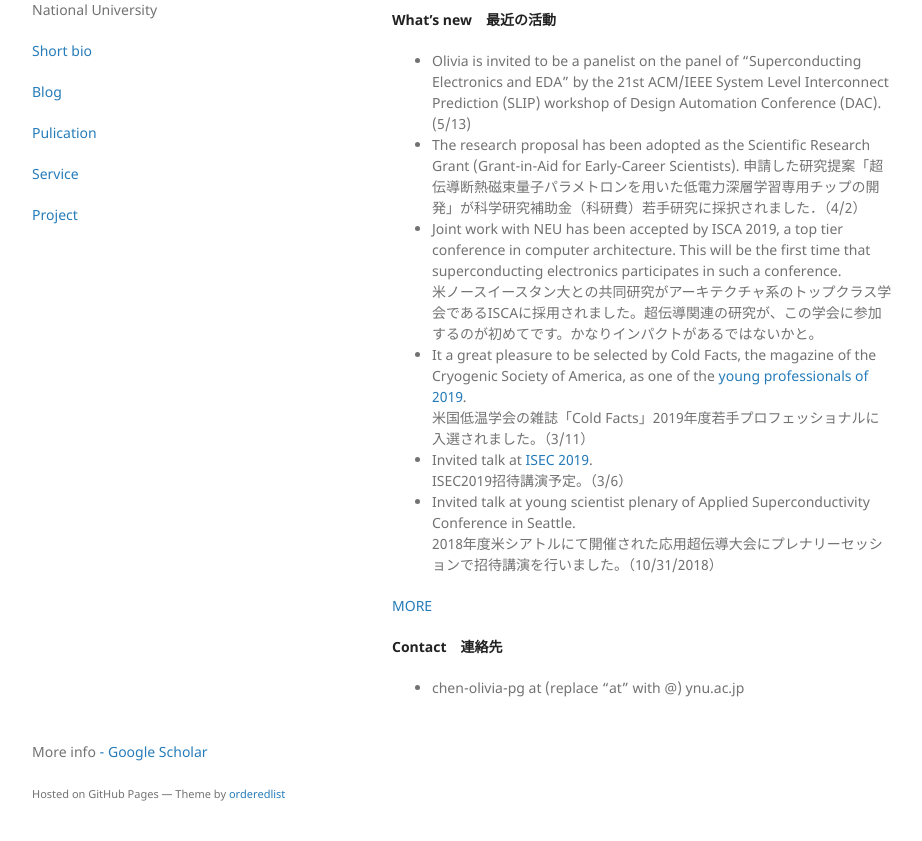
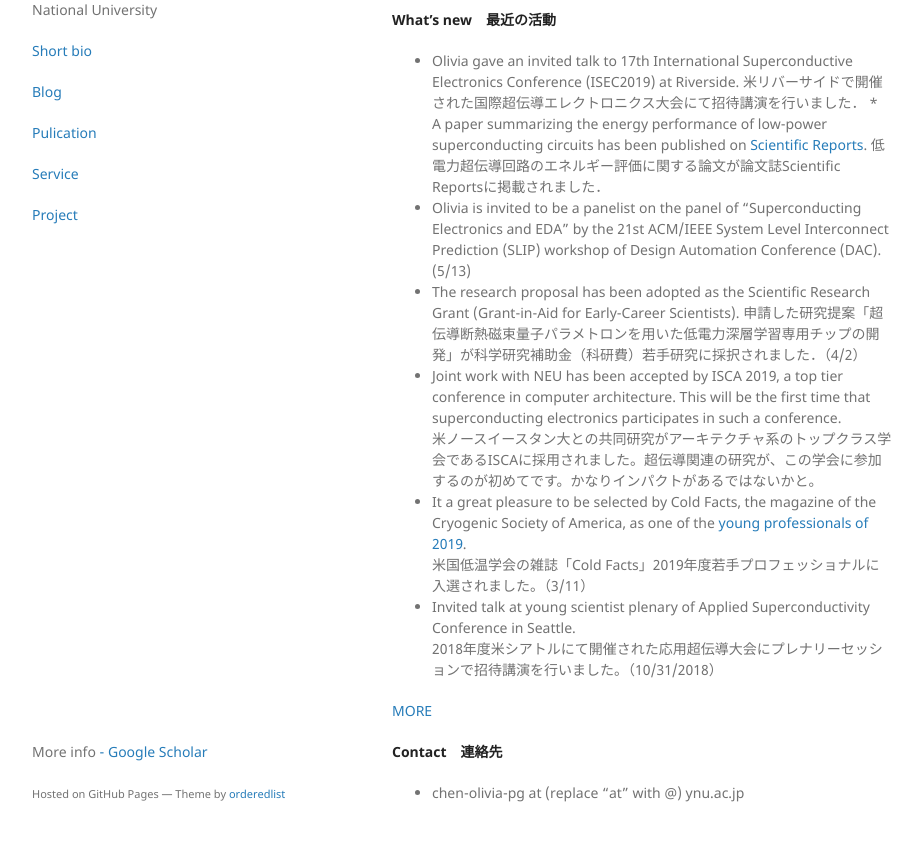
Before and after one commit to OC-sudo/homepage, a Jekyll site: the page built from index.md, in a window 1280 px wide and 1151 px high. Shown: the part 278-1119 px from the top of the window, without its empty margins (178-1100 px from the left). Built offline with Jekyll 4.4.1, drawn with Linux system fonts in a browser that asks for light colours.

```diff
--- a/index.md
+++ b/index.md
@@ -11,11 +11,12 @@ layout: default
 * Electrical cell modeling for beyond-CMOS technologies　新デバイスのセルモデリング
 
 **What's new　最近の活動**
+* Olivia gave an invited talk to 17th International Superconductive Electronics Conference (ISEC2019) at Riverside. 米リバーサイドで開催された国際超伝導エレクトロニクス大会にて招待講演を行いました．
+*　A paper summarizing the energy performance of low-power superconducting circuits has been published on [Scientific Reports](https://www.nature.com/articles/s41598-019-46595-w). 低電力超伝導回路のエネルギー評価に関する論文が論文誌Scientific Reportsに掲載されました．
 * Olivia is invited to be a panelist on the panel of “Superconducting Electronics and EDA” by the 21st ACM/IEEE System Level Interconnect Prediction (SLIP) workshop of Design Automation Conference (DAC). (5/13)
 * The research proposal has been adopted as the Scientific Research Grant (Grant-in-Aid for Early-Career Scientists). 申請した研究提案「超伝導断熱磁束量子パラメトロンを用いた低電力深層学習専用チップの開発」が科学研究補助金（科研費）若手研究に採択されました．（4/2）
 * Joint work with NEU has been accepted by ISCA 2019, a top tier conference in computer architecture. This will be the first time that superconducting electronics participates in such a conference. <br>米ノースイースタン大との共同研究がアーキテクチャ系のトップクラス学会であるISCAに採用されました。超伝導関連の研究が、この学会に参加するのが初めてです。かなりインパクトがあるではないかと。
 * It a great pleasure to be selected by Cold Facts, the magazine of the Cryogenic Society of America, as one of the [young professionals of 2019](https://cryogenicsociety.org/36872/news/young_professionals_2019_the_next_generation_in_cryogenics_part_1/?fbclid=IwAR1n2CxjXWKhOlH5PH_eI16I2nStuvkOHPuwL4VjAeS5-u-ndOWpgvQ1NqA). <br>米国低温学会の雑誌「Cold Facts」2019年度若手プロフェッショナルに入選されました。（3/11）
-* Invited talk at [ISEC 2019](https://isec2019.org/).　<br>ISEC2019招待講演予定。（3/6）
 * Invited talk at young scientist plenary of Applied Superconductivity Conference in Seattle. <br>2018年度米シアトルにて開催された応用超伝導大会にプレナリーセッションで招待講演を行いました。（10/31/2018）
 
 [MORE](https://saiilc.github.io/homepage/blog.html)
```
Also changed, not shown: publication.md (+3 -0 lines), 2 other files.
